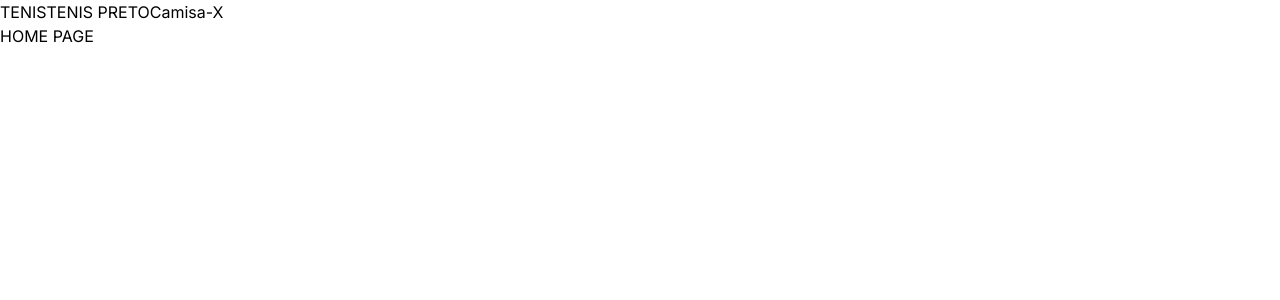
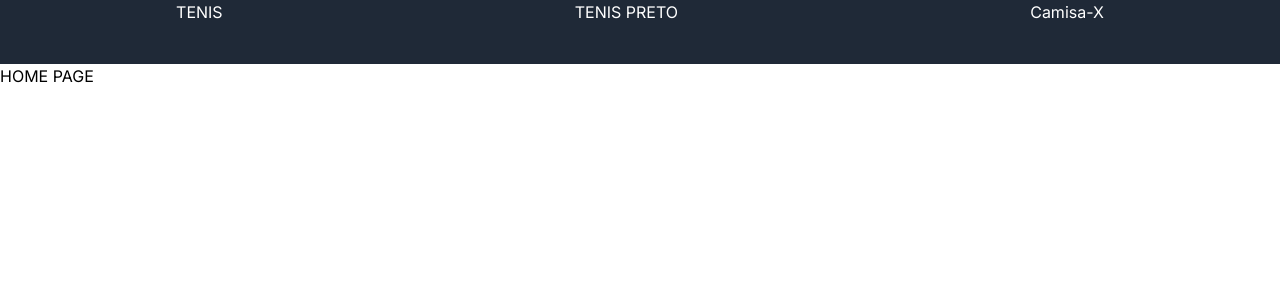
Before and after one commit to leoleoyuuki/loja-app-1tdspl, a Next.js app: page / in a window 1280 px wide. Shown: the top 300 px of the page. Built offline with nearby package versions, Linux system fonts and the light colour scheme.

Commit message:
tailwind start

```diff
--- a/src/components/Cabecalho.jsx
+++ b/src/components/Cabecalho.jsx
@@ -3,8 +3,8 @@ import React from 'react'
 
 export default function Cabecalho() {
   return (
-    <header>
-          <nav>
+    <header className="bg-gray-800 text-white h-16">
+          <nav className='flex justify-around '>
             <Link href="/produtos/estaticas/tenis">TENIS</Link>
             <Link href={"/produtos/dinamicas/estranho/tenis-preto"}>TENIS PRETO</Link>
             <Link href="/produtos/dinamicas/vestuario/camisa-xadrez">Camisa-X</Link>
```
